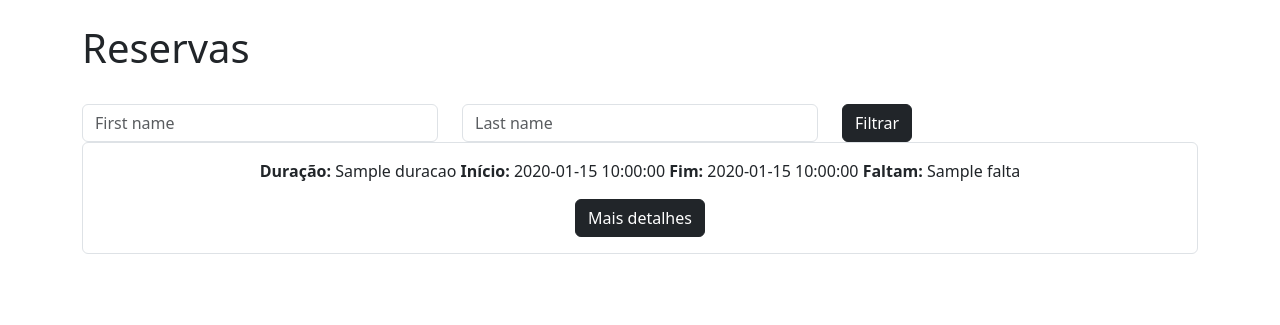
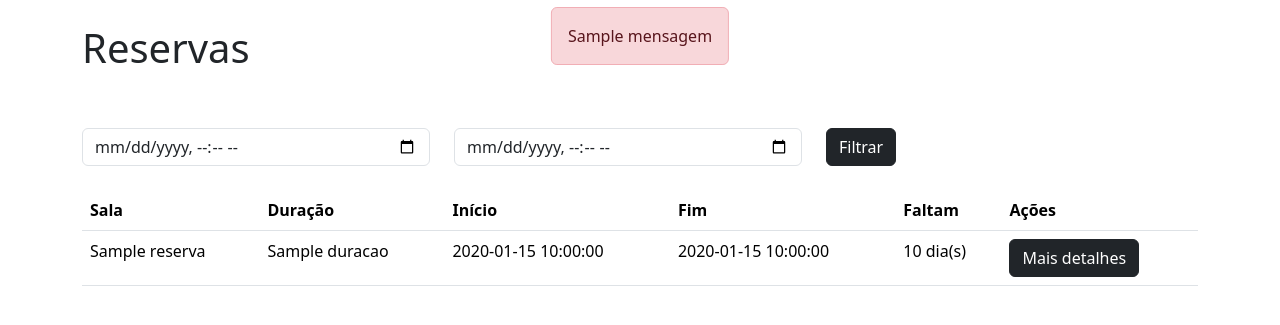
Before and after one commit to team-vectora/reserva-app, a Flask app: template reserva_app/templates/reservas.html in a window 1280 px wide. Shown: the part 57-382 px from the top of the page. Run offline with Flask 3, Linux system fonts and the light colour scheme; the template is opened without the code that fills it: most values are stand-ins (such as "Sample title", 1, 10 or a date in 2020).

Commit message:
cara... muita coisa

```diff
--- a/reserva_app/app.py
+++ b/reserva_app/app.py
@@ -1,95 +1,73 @@
 from datetime import datetime
 import reserva_app
 from functools import wraps
-from flask import render_template, request, redirect, url_for
-from reserva_app.models import Reserva, Sala, User
-from reserva_app.static.db.model import Model
+from flask import render_template, request, redirect, url_for, make_response
+from reserva_app.models import Sala, Reserva, User
 
 app = reserva_app.init()
 
-nome_usuario = None
-id_usuario = None
 
 def login_required(f):
     @wraps(f)
     def funcao(*args, **kwargs):
-        if nome_usuario is None or id_usuario is None:
+        id_usuario = request.cookies.get("userid")
+
+        if id_usuario is None:
             return redirect(url_for('login'))
         return f(*args, **kwargs)
+
     return funcao
+
+
+def get_id_usuario() -> int:
+    return int(request.cookies.get("userid"))
+
 
 @app.route('/')
 def home():
-    return redirect('/cadastro')
+    return redirect(url_for("cadastro"))
 
 
-@app.route('/cadastro', methods=['POST'])
+@app.route('/cadastro', methods=["POST", "GET"])
 def cadastro():
     mensagem = ""
-
-    nome = request.form['nome']
-    email = request.form['email']
-    senha = request.form['password']
-    if not nome or not email or not senha:
-        mensagem = "Todos os campos são obrigatórios."
-        return render_template("cadastro.html", mensagem=mensagem)
-
-    usuario = User(nome, email, senha)
-    objs = User.objects()
-    if objs is not None:
-        if str(Model.ListModel(objs.where("get_email", email))):
-            mensagem = "Endereço de email já cadastrado."
-            return render_template("cadastro.html", mensagem=mensagem)
-        if str(Model.ListModel(objs.where("get_nome", nome))):
-            mensagem = "Nome de usuário já cadastrado."
+    if request.method == "POST":
+        nome = request.form['nome'].strip()
+        email = request.form['email'].strip()
+        senha = request.form['password'].strip()
+        if not all([nome, email, senha]):
+            mensagem = "Todos os campos são obrigatórios."
             return render_template("cadastro.html", mensagem=mensagem)
 
-    usuario.save()
-    return redirect(url_for('login'))
+        usuario = User(nome, email, senha)
+        objs = User.objects()
+        if objs is not None:
+            if objs.where("get_email", email):
+                mensagem = "Endereço de email já cadastrado."
+                return render_template("cadastro.html", mensagem=mensagem)
 
-@app.route('/cadastro', methods=['GET'])
-def cadastro_get():
-    mensagem = ""
+        usuario.save()
+        return redirect(url_for("login"))
+
     return render_template("cadastro.html", mensagem=mensagem)
 
-@app.route('/login', methods=["GET"])
-def login_get():
-    global nome_usuario, id_usuario
-    nome_usuario = None
-    id_usuario = None
-    return render_template("login.html")
 
+@app.route('/login', methods=["POST", "GET"])
+def login():
+    if request.method == "POST":
+        email = request.form["email"].strip()
+        senha = request.form["password"].strip()
+        usuario = User.autenticate(email, senha)
 
-@app.route('/login', methods=["POST"])
-def login():
-    global nome_usuario, id_usuario
-    objs = User.objects()
-    email = request.form["email"]
-    senha = request.form["password"]
+        if not usuario:
+            return render_template("login.html", mensagem="Email ou senha inválidos")
 
-    user = str(Model.ListModel(objs.where(("get_email", "get_senha"), (email, senha))))
-    print(user)
-    if user.strip() != "":
-        nome_usuario = user.split(",")[0]
-        id_usuario = user.split(",")[4]
-        return redirect(url_for('reservas'))
-    return render_template("login.html")
+        response = make_response(redirect(url_for("reservas")))
+        response.set_cookie("userid", str(usuario.get_codigo()))
+        return response
 
+    return render_template("login.html", mensagem="")
 
-
-@app.route('/reservas', methods=["GET"])
-@login_required
-def reservas():
-    objs = Reserva.objects()
-    lista = objs.get_dict()
-    return render_template("reservas.html", reservas=lista)
-
-@app.route('/reservas', methods=["POST"])
-@login_required
-def reservas_post():
-    objs = Reserva.objects()
-    lista = objs.get_dict()
-    return render_template("reservas.html", reservas=lista)
 
 @app.route('/cadastrar-sala', methods=["POST", "GET"])
 @login_required
@@ -101,7 +79,7 @@ def cadastrar_sala():
 
         sala = Sala(tipo, capacidade, descricao)
         sala.save()
-        return redirect("/cadastrar-sala")
+        return redirect(url_for("cadastrar_sala"))
 
     return render_template("cadastrar-sala.html")
 
@@ -112,40 +90,71 @@ def listar_salas():
     return render_template("listar-salas.html")
 
 
-@app.route('/reservar-sala', methods=['GET'])
+@app.route('/reservar-sala', methods=["POST", "GET"])
 @login_required
-def reservar_sala_get():
-    salas = Sala.objects()
-    arr_salas = salas.get_dict()
-    return render_template("reservar-sala.html", salas=arr_salas)
+def reservar_sala():
+    salas = Sala.objects().get_list()
 
-@app.route('/reservar-sala', methods=['POST'])
-@login_required
-def reservar_sala_post():
+    if request.method == "POST":
+        codigo_sala = int(request.form.get("sala"))
+        inicio = request.form.get("inicio")
+        fim = request.form.get("fim")
 
-    sala = request.form['sala']
-    inicio = request.form['inicio']
-    fim = request.form['fim']
+        if not all([inicio, fim]):
+            return render_template("reservar-sala.html", salas=salas, mensagem="Preencha todos os campos")
+
+        reservas_sala = Reserva.objects().where("get_codigo_sala", codigo_sala)
+        if [reserva for reserva in reservas_sala
+                if inicio <= reserva.get_datetime_start() <= fim
+                or inicio <= reserva.get_datetime_end() <= fim]:
+            return render_template("reservar-sala.html", salas=salas, mensagem="Essa sala já esta reservada nesse horário")
+
+        reserva = Reserva(get_id_usuario(), codigo_sala, inicio, fim)
+
+        if reserva.duracao().total_seconds() <= 0 or reserva.tempo_restante().total_seconds() <= 0:
+            return render_template("reservar-sala.html", salas=salas, mensagem="Horário inválido")
+        if reserva.duracao().total_seconds() > 28800:
+            return render_template("reservar-sala.html", salas=salas,
+                                   mensagem="O tempo de duração da sala não pode ser superior a oito horas")
+
+        reserva.save()
+
+        return redirect(url_for("reservas"))
+
+    return render_template("reservar-sala.html", salas=salas)
 
 
-    try:
-        datetime_start = datetime.strptime(inicio, '%Y-%m-%dT%H:%M').strftime('%Y-%m-%d %H:%M:%S')
-        datetime_end = datetime.strptime(fim, '%Y-%m-%dT%H:%M').strftime('%Y-%m-%d %H:%M:%S')
-    except ValueError as e:
-        return str(e), 400
+@app.route('/reservas', methods=["POST", "GET"])
+@login_required
+def reservas():
+    reservas_objects = Reserva.objects().where("get_codigo_usuario", get_id_usuario())
 
-    nova_reserva = Reserva(datetime_end=datetime_end, datetime_start=datetime_start, codigo_sala=sala, codigo_usuario=id_usuario)
-    nova_reserva.save()
+    if request.method == "POST":
+        start = datetime.strptime(request.form.get("start"), "%Y-%m-%dT%H:%M")
+        end = datetime.strptime(request.form.get("end"), "%Y-%m-%dT%H:%M")
 
-    return redirect(url_for('reservas'))
+        if not all([start, end]):
+            return render_template("reservas.html", mensagem="Preencha todos os campos")
+
+        objects = Reserva.objects().where("get_codigo_usuario", get_id_usuario())
+        reservas_objects = [reserva for reserva in objects
+                            if start <= reserva.get_datetime_start() <= end
+                            and start <= reserva.get_datetime_end() <= end]
+
+    return render_template("reservas.html", reservas=reservas_objects)
+
+
+@app.route('/detalhe-reserva')
+def detalhe_reserva():
+    return render_template("detalhe-reserva.html")
 
 
 @app.route('/detalhe_reserva/<id>', methods=["GET"])
 @login_required
-def detalhe_reserva(id):
-    arr_reserva=str(Reserva.objects().where("get_codigo",int(id))).split(',')
-    arr_user=str(User.objects().where("get_codigo",int(arr_reserva[0]))).split(',')
-    arr_sala=str(Sala.objects().where("get_codigo",int(arr_reserva[1]))).split(',')
+def detalhe_reserva_id(id):
+    arr_reserva = str(Reserva.objects().where("get_codigo", int(id))).split(',')
+    arr_user = str(User.objects().where("get_codigo", int(arr_reserva[0]))).split(',')
+    arr_sala = str(Sala.objects().where("get_codigo", int(arr_reserva[1]))).split(',')
 
     incio_time = datetime.strptime(arr_reserva[2], '%Y-%m-%d %H:%M:%S')
     fim_time = datetime.strptime(arr_reserva[3], '%Y-%m-%d %H:%M:%S')
@@ -160,7 +169,7 @@ def detalhe_reserva(id):
     return render_template("detalhe-reserva.html",
                            reserva=id,
                            duracao=duracao,
-                           tipo_sala= tipos[int(arr_sala[1])],
+                           tipo_sala=tipos[int(arr_sala[1])],
                            id_criador=arr_user[4],
                            descricao=arr_sala[2],
                            professor=arr_user[0],
@@ -168,8 +177,10 @@ def detalhe_reserva(id):
                            inicio=arr_reserva[2],
                            fim=arr_reserva[3])
 
+
 @app.route('/deletar-reserva/<id_reserva>/<id_criador_reserva>', methods=['POST'])
 def deletar_reserva(id_reserva, id_criador_reserva):
+    id_usuario = request.cookies.get("userid")
     if id_criador_reserva == id_usuario:
         Reserva.exclude(id_reserva)
         return redirect(url_for('reservas'))
--- a/reserva_app/static/db/reserva.csv
+++ b/reserva_app/static/db/reserva.csv
@@ -1 +1,2 @@
 1,1,2024-07-26 22:59:00,2024-07-31 22:59:00,True,1
+4,1,2024-07-30 11:26:00,2024-07-30 12:26:00,True,2
--- a/reserva_app/static/db/user.csv
+++ b/reserva_app/static/db/user.csv
@@ -1,3 +1,4 @@
 joao.haupt@aluno.ifsp.edu.br,joao.haupt@aluno.ifsp.edu.br,joao.haupt@aluno.ifsp.edu.br,True,1
 asdasd@email,asdasd@email,asdasd@email,True,2
 Pablo Gabriel da Silva Carvalho,pablo@email,1234567,True,3
+andre,andre@email,1234,True,4
--- a/reserva_app/templates/base.html
+++ b/reserva_app/templates/base.html
@@ -43,6 +43,12 @@
         </div>
     </nav>
 
+    {% if mensagem %}
+        <div class="alert alert-{{ alert or 'danger' }} position-absolute" style="top: 4rem; left: 50%; transform: translateX(-50%);" role="alert">
+            {{mensagem}}
+        </div>
+    {% endif %}
+
     {% block body %}
     {% endblock %}
 
--- a/reserva_app/templates/cadastro.html
+++ b/reserva_app/templates/cadastro.html
@@ -16,9 +16,9 @@
         <label for="password" class="form-label">Senha</label>
         <input type="password" class="form-control" name="password" id="password">
       </div>
-      <p style="color: red;"><b>{{mensagem}}</b></p>
-      <div class="mb-3">
-        <button type="submit" class="btn btn-dark">Cadastrar</button>
+      <div class="d-flex justify-content-between">
+          <button type="submit" class="btn btn-dark">Cadastrar</button>
+          <a class="btn btn-light" href="/login">Entrar</a>
       </div>
     </form>
 {% endblock %}
--- a/reserva_app/templates/reservas.html
+++ b/reserva_app/templates/reservas.html
@@ -6,23 +6,46 @@
  {% endblock %}
 
   {% block content %}
+    <form action="{{ url_for('reservas') }}" method="POST" class="row mt-4">
       <div class="col">
-        <input type="text" class="form-control" placeholder="First name" aria-label="First name">
+        <input type="datetime-local" class="form-control" placeholder="Start" aria-label="Start" name="start">
       </div>
       <div class="col">
-        <input type="text" class="form-control" placeholder="Last name" aria-label="Last name">
+        <input type="datetime-local" class="form-control" placeholder="End" aria-label="End" name="end">
       </div>
       <div class="col">
         <button class="btn btn-dark" type="submit">Filtrar</button>
       </div>
-
-      </div>
-      {% for key, reserva in reservas.items() %}
-        <div class="reserva-item d-flex flex-column align-items-center justify-content-center p-3 border rounded mb-3">
-          <p><strong>Duração:</strong> {{ reserva.duracao }} <strong>Início:</strong> {{ reserva.datetime_start }} <strong>Fim:</strong> {{ reserva.datetime_end }} <strong>Faltam:</strong> {{ reserva.falta }}</p>
-          <a class="btn btn-dark" href="{{ url_for('detalhe_reserva', id=reserva.codigo) }}">Mais detalhes</a>
-        </div>
-      {% endfor %}
-
-
+    </form>
+    <div class="table-responsive mt-4">
+        <table class="table">
+          <thead>
+            <tr>
+              <th scope="col">Sala</th>
+              <th scope="col">Duração</th>
+              <th scope="col">Início</th>
+              <th scope="col">Fim</th>
+              <th scope="col">Faltam</th>
+              <th scope="col">Ações</th>
+            </tr>
+          </thead>
+          <tbody>
+            {% for reserva in reservas %}
+              <tr>
+                <td>{{ reserva.nome_sala() }}</td>
+                <td>{{ reserva.duracao() }}</td>
+                <td>{{ reserva.get_datetime_start() }}</td>
+                <td>{{ reserva.get_datetime_end() }}</td>
+                <td>{{ (reserva.tempo_restante().days * -1) }} dia(s)</td>
+                <td>
+                  <a class="btn btn-dark" href="{{ url_for('detalhe_reserva', id=reserva.get_codigo()) }}">Mais detalhes</a>
+                </td>
+              </tr>
+            {% endfor %}
+          </tbody>
+        </table>
+        {% if not reservas %}
+          <h3 class="mt-4">Nada encontrado</h3>
+        {% endif %}
+    </div>
  {% endblock %}
```
Also changed, not shown: reserva_app/models.py (+26 -6 lines), reserva_app/static/css/styles.css (added, +8 -0 lines), reserva_app/static/db/model.py (+37 -31 lines), reserva_app/static/db/sala.csv (+6 -4 lines), reserva_app/templates/base-registro.html (+9 -0 lines), reserva_app/templates/listar-salas.html (+9 -9 lines), reserva_app/templates/reservar-sala.html (+4 -4 lines), reserva_app/static/__init__.py (deleted).
